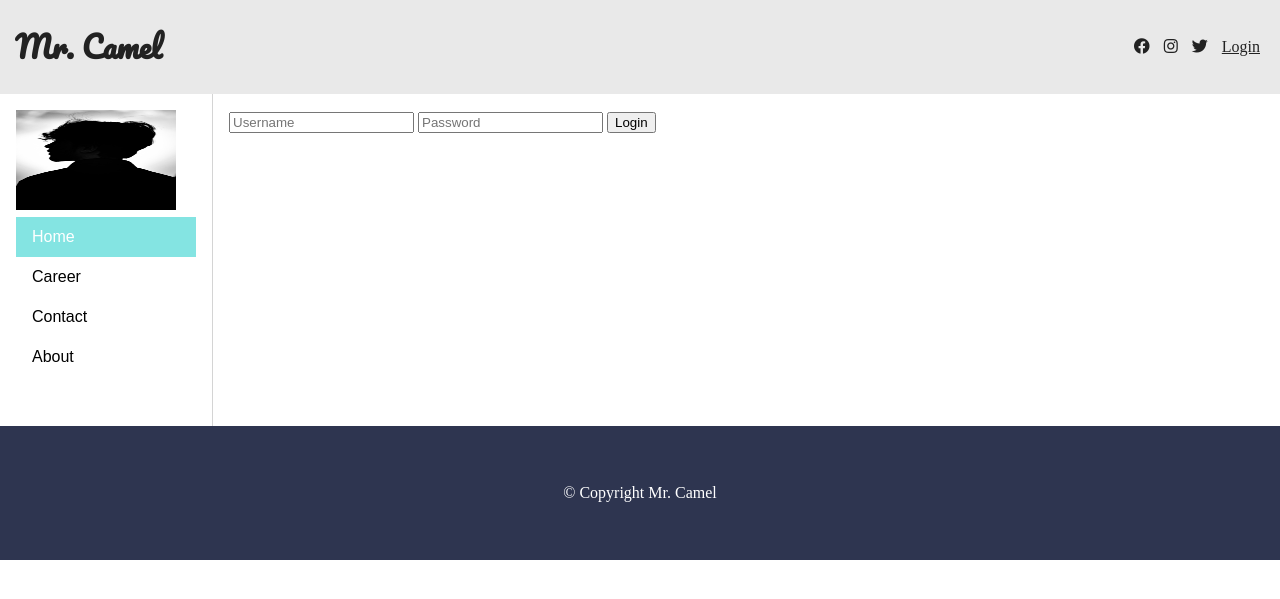
After one commit to sshiferaw12/Programming-Lab-1, a Flask app: template templates/loginpage.html in a window 1280 px wide. The commit adds this page. Shown: the top 599 px of the page. Run offline with Flask 2, Linux system fonts and the light colour scheme; the template is opened without the code that fills it, so the values that code supplies are empty.

Commit message:
scratch starter code

```diff
--- /dev/null
+++ b/app.py
@@ -0,0 +1,28 @@
+from flask import Flask, render_template, redirect, url_for, request,session
+
+app = Flask(__name__)
+
+@app.route("/")
+def index():
+    return render_template("index.html")
+
+@app.route("/login")
+def login():
+    return render_template("loginpage.html")
+
+
+@app.route("/handle-login", methods=["POST"])
+def handelLogin():
+
+    username = request.form["username"]
+    password = request.form["password"]
+
+    if (username == "alex" and password == "alex"):
+        return render_template("profilepage.html")
+
+    else :
+       return render_template("loginpage.html")
+
+
+if __name__ == "__main__":
+    app.run(debug=True, port = 7000)
--- /dev/null
+++ b/templates/loginpage.html
@@ -0,0 +1,152 @@
+<!DOCTYPE html>
+<html lang="en">
+
+<head>
+  <meta charset="UTF-8">
+  <meta http-equiv="X-UA-Compatible" content="IE=edge">
+  <meta name="viewport" content="width=device-width, initial-scale=1.0">
+  <title>Mr. Camel</title>
+  <link rel="stylesheet" href="https://cdnjs.cloudflare.com/ajax/libs/font-awesome/5.15.3/css/all.min.css">
+  <style>
+    @import url('https://fonts.googleapis.com/css2?family=Pacifico&display=swap');
+
+    body {
+      margin: 0;
+      box-sizing: border-box;
+    }
+
+    .container {
+      line-height: 150%;
+    }
+
+    .header {
+      display: flex;
+      justify-content: space-between;
+      align-items: center;
+      padding: 15px;
+      background-color: #e9e9e9;
+    }
+
+    .header h1 {
+      color: #222222;
+      font-size: 30px;
+      font-family: 'Pacifico', cursive;
+    }
+
+    .header .social a {
+      padding: 0 5px;
+      color: #222222;
+    }
+
+    .left {
+      float: left;
+      width: 180px;
+      margin: 0;
+      padding: 1em;
+    }
+
+    .content {
+      margin-left: 190px;
+      border-left: 1px solid #d4d4d4;
+      padding: 1em;
+      overflow: hidden;
+    }
+
+    ul {
+      list-style-type: none;
+      margin: 0;
+      padding: 0;
+      font-family: sans-serif;
+    }
+
+    li a {
+      display: block;
+      color: #000;
+      padding: 8px 16px;
+      text-decoration: none;
+    }
+
+    li a.active {
+      background-color: #84e4e2;
+      color: white;
+    }
+
+    li a:hover:not(.active) {
+      background-color: #29292a;
+      color: white;
+    }
+
+    table {
+      font-family: arial, sans-serif;
+      border-collapse: collapse;
+      width: 100%;
+      margin: 30px 0;
+    }
+
+    td,
+    th {
+      border: 1px solid #dddddd;
+      padding: 8px;
+    }
+
+    tr:nth-child(1) {
+      background-color: #84e4e2;
+      color: white;
+    }
+
+    tr td i.fas {
+      display: block;
+      font-size: 35px;
+      text-align: center;
+    }
+
+    .footer {
+      padding: 55px 20px;
+      background-color: #2e3550;
+      color: white;
+      text-align: center;
+    }
+    .login-form {
+        height: 300px;
+    }
+  </style>
+</head>
+
+<body>
+  <div class="container">
+    <header class="header">
+      <h1>Mr. Camel</h1>
+      <div class="social">
+        <a href="#"><i class="fab fa-facebook"></i></a>
+        <a href="#"><i class="fab fa-instagram"></i></a>
+        <a href="#"><i class="fab fa-twitter"></i></a>
+        <a href="/login"> Login  </a>
+      </div>
+    </header>
+    <aside class="left">
+
+      <img src="{{ url_for('static', filename='images/prof.jpeg') }}" width="160px" height="100px"/>
+      <ul>
+        <li><a class="active" href="#">Home</a></li>
+        <li><a href="#">Career</a></li>
+        <li><a href="#">Contact</a></li>
+        <li><a href="#">About</a></li>
+      </ul>
+      <br><br>
+
+    </aside>
+    <main class="content">
+
+    <div class="login-form">
+        <form action="/handle-login" method="POST">
+            <input type="text" placeholder="Username" name="username" value="{{request.form.username}}">
+             <input type="password" placeholder="Password" name="password" value="{{request.form.password}}">
+            <input class="btn btn-default" type="submit" value="Login">
+          </form>
+    </div>
+    </main>
+    <footer class="footer">&copy; Copyright Mr. Camel</footer>
+  </div>
+</body>
+
+</html>
```
Also changed, not shown: templates/index.html (added, +155 -0 lines), templates/profilepage.html (renamed from initialHtmlTemplate.html, +3 -15 lines), static/images/prof.jpeg (added), 1 other file.
